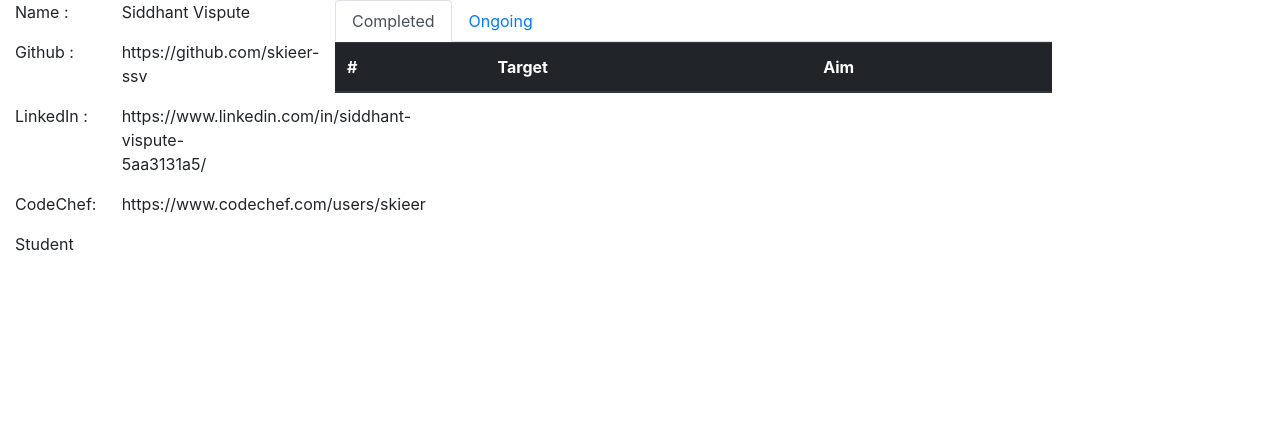
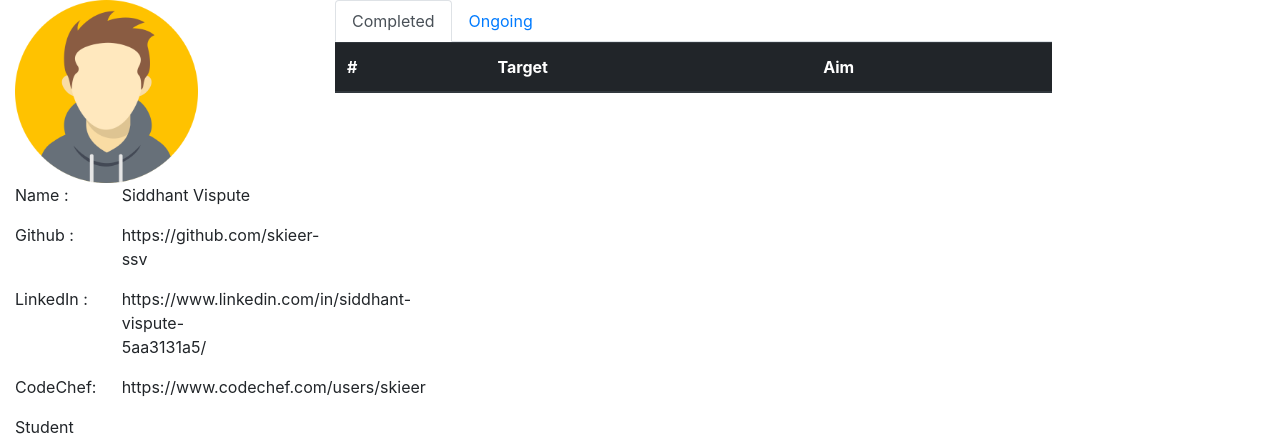
Before and after one commit to skieer-ssv/my_goals, a PHP site: page /user_profile.php?uid=1 in a window 1280 px wide. Shown: the top 436 px of the page. Run offline with PHP 8.4, Linux system fonts and the light colour scheme; data comes from the database, SQL or seed files in the repository; a stand-in replaces the project's code that opens the database connection; lists and menus that the app fills with data are empty; some libraries are stand-ins or nearby versions.

Commit message:
minor change

```diff
--- a/search.php
+++ b/search.php
@@ -76,6 +76,7 @@ if(isset($_POST['search-btn']))
         <meta name="description" content="">
         <meta name="viewport" content="width=device-width, initial-scale=1">
         <link rel="stylesheet" href="https://maxcdn.bootstrapcdn.com/bootstrap/4.0.0/css/bootstrap.min.css" integrity="sha384-Gn5384xqQ1aoWXA+058RXPxPg6fy4IWvTNh0E263XmFcJlSAwiGgFAW/dAiS6JXm" crossorigin="anonymous">
+        <link href="https://fonts.googleapis.com/css2?family=Josefin+Sans:wght@300&display=swap" rel="stylesheet">
 
     </head>
     <body>
--- a/user_profile.php
+++ b/user_profile.php
@@ -42,6 +42,8 @@ else
         <meta name="description" content="">
         <meta name="viewport" content="width=device-width, initial-scale=1">
         <link rel="stylesheet" href="https://maxcdn.bootstrapcdn.com/bootstrap/4.0.0/css/bootstrap.min.css" integrity="sha384-Gn5384xqQ1aoWXA+058RXPxPg6fy4IWvTNh0E263XmFcJlSAwiGgFAW/dAiS6JXm" crossorigin="anonymous">
+        <link href="https://fonts.googleapis.com/css2?family=Josefin+Sans:wght@300&display=swap" rel="stylesheet">
+
        <!-- Optional JavaScript -->
     <!-- jQuery first, then Popper.js, then Bootstrap JS -->
     <!-- <script src="https://code.jquery.com/jquery-3.3.1.slim.min.js" integrity="sha384-q8i/X+965DzO0rT7abK41JStQIAqVgRVzpbzo5smXKp4YfRvH+8abtTE1Pi6jizo" crossorigin="anonymous"></script>
@@ -54,8 +56,8 @@ else
         <div class="container col-12">
             <div class="row ">
                 <div class="col-3">
-                    <div id='img'>
-
+                    <div id='img' class="row">
+                        <img class="col-8" src="images/avatar_1.png" width="100px" style="display:block">
                     </div>
                     <div id="info">
                         <div class="row">
```
